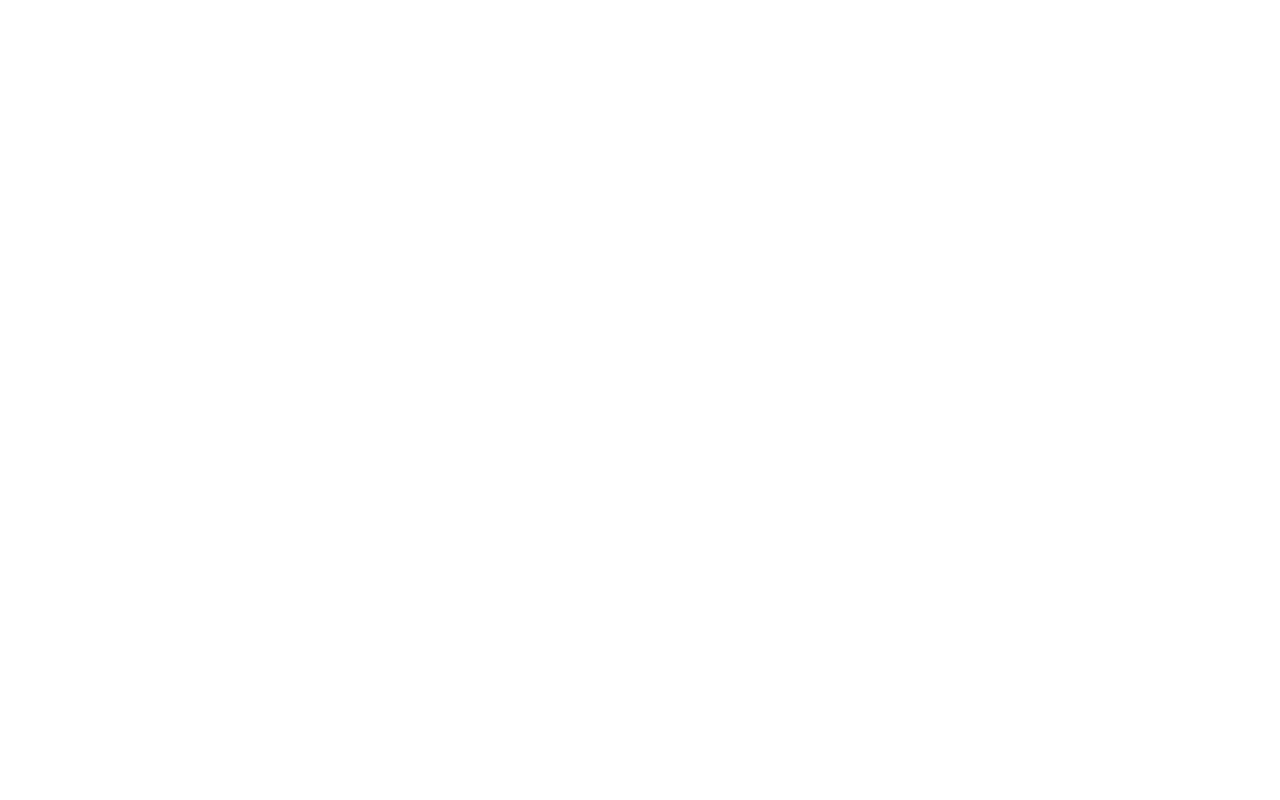
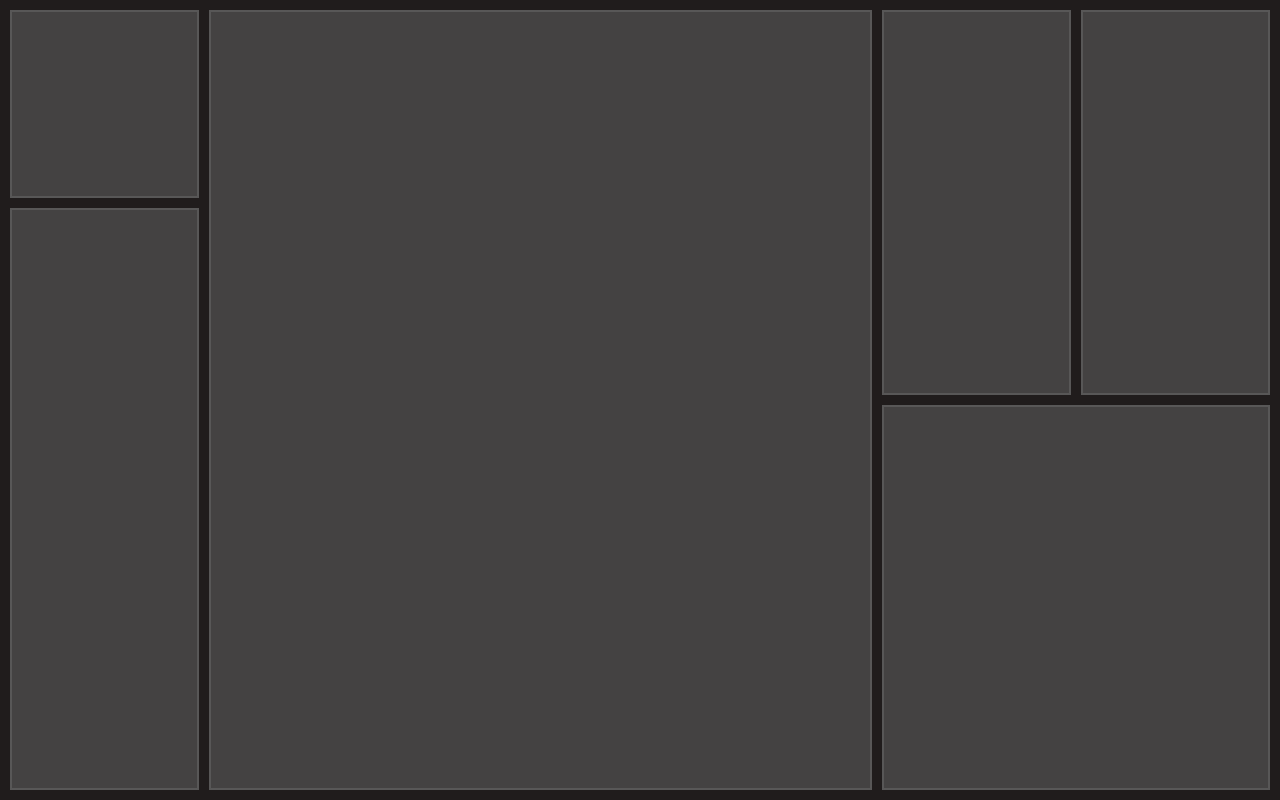
Before and after one commit to lAvarisel/covid-dashboard, a website built with webpack: page src/index.html in a window 1280 px wide. Built offline with nearby package versions, Linux system fonts and the light colour scheme.

Commit message:
feat: add basic page layout

```diff
--- a/src/index.html
+++ b/src/index.html
@@ -6,6 +6,27 @@
     <title>COVID-19 Dashboard</title>
 </head>
 <body>
-    <div id="root" class="root"></div>
+    <div id="root" class="root">
+        <div class="grid-container">
+            <div class="map">
+                <div class="btn map_btn--fullscreen"></div>
+            </div>
+            <div class="casesByCountry">
+                <div class="btn casesByCountry_btn--fullscreen"></div>
+            </div>
+            <div class="globalDeaths">
+                <div class="btn globalDeaths_btn--fullscreen"></div>
+            </div>
+            <div class="deathsRecovered">
+                <div class="btn deathsRecovered_btn--fullscreen"></div>
+            </div>
+            <div class="globalCases">
+                <div class="btn globalCases_btn--fullscreen"></div>
+            </div>
+            <div class="schedule">
+                <div class="btn schedule_btn--fullscreen"></div>
+            </div>
+        </div>
+    </div>
 </body>
 </html>
--- a/src/main.scss
+++ b/src/main.scss
@@ -1,3 +1,62 @@
 body {
   margin: 0;
 }
+.grid-container {
+  display: grid;
+  width: 100vw;
+  height: 100vh;
+  padding: 10px;
+  box-sizing: border-box;
+  background-color: #201c1c;
+  grid-template-columns: 1fr 3.5fr 1fr 1fr;
+  grid-template-rows: 1fr 1fr 1fr 1fr;
+  gap: 10px 10px;
+  grid-template-areas:
+    "globalCases map globalDeaths deathsRecovered"
+    "casesByCountry map globalDeaths deathsRecovered"
+    "casesByCountry map schedule schedule"
+    "casesByCountry map schedule schedule";
+}
+.map,
+.casesByCountry,
+.globalDeaths,
+.deathsRecovered,
+.globalCases,
+.schedule {
+  border: 2px solid #585757;
+  background-color: #444242;
+  position: relative;
+  &:hover &_btn--fullscreen {
+    display: block;
+  }
+}
+.btn {
+  display: none;
+  position: absolute;
+  right: -10px;
+  top: -10px;
+  width: 20px;
+  height: 20px;
+  background-color: #2b2a2a;
+  border: 2px solid #585757;
+  border-radius: 50%;
+  cursor: pointer;
+}
+.map {
+  grid-area: map;
+}
+.casesByCountry {
+  grid-area: casesByCountry;
+}
+.globalDeaths {
+  grid-area: globalDeaths;
+}
+.deathsRecovered {
+  grid-area: deathsRecovered;
+}
+.globalCases {
+  grid-area: globalCases;
+}
+.schedule {
+  grid-area: schedule;
+}
```
